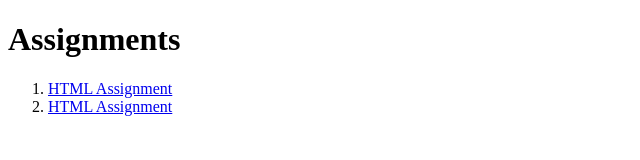
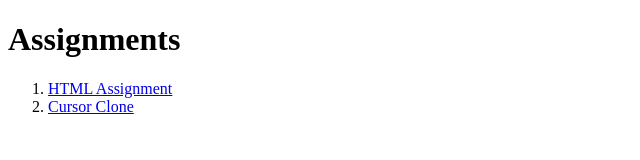
Before and after one commit to Tozz-7/Assignments, a plain HTML site: page index.html in a window 1280 px wide. Shown: the full height of the page, 0-640 px from the left. Drawn offline with Linux system fonts and the light colour scheme.

Commit message:
file name change

```diff
--- a/index.html
+++ b/index.html
@@ -9,7 +9,7 @@
     <h1>Assignments</h1>
     <ol>
         <li><a href="html-assignment/">HTML Assignment</a></li>
-        <li><a href="Dev-Tool-Landing-Page/">HTML Assignment</a></li>
+        <li><a href="Dev-Tool-Landing-Page/">Cursor Clone</a></li>
     </ol>
 </body>
 </html>
```
